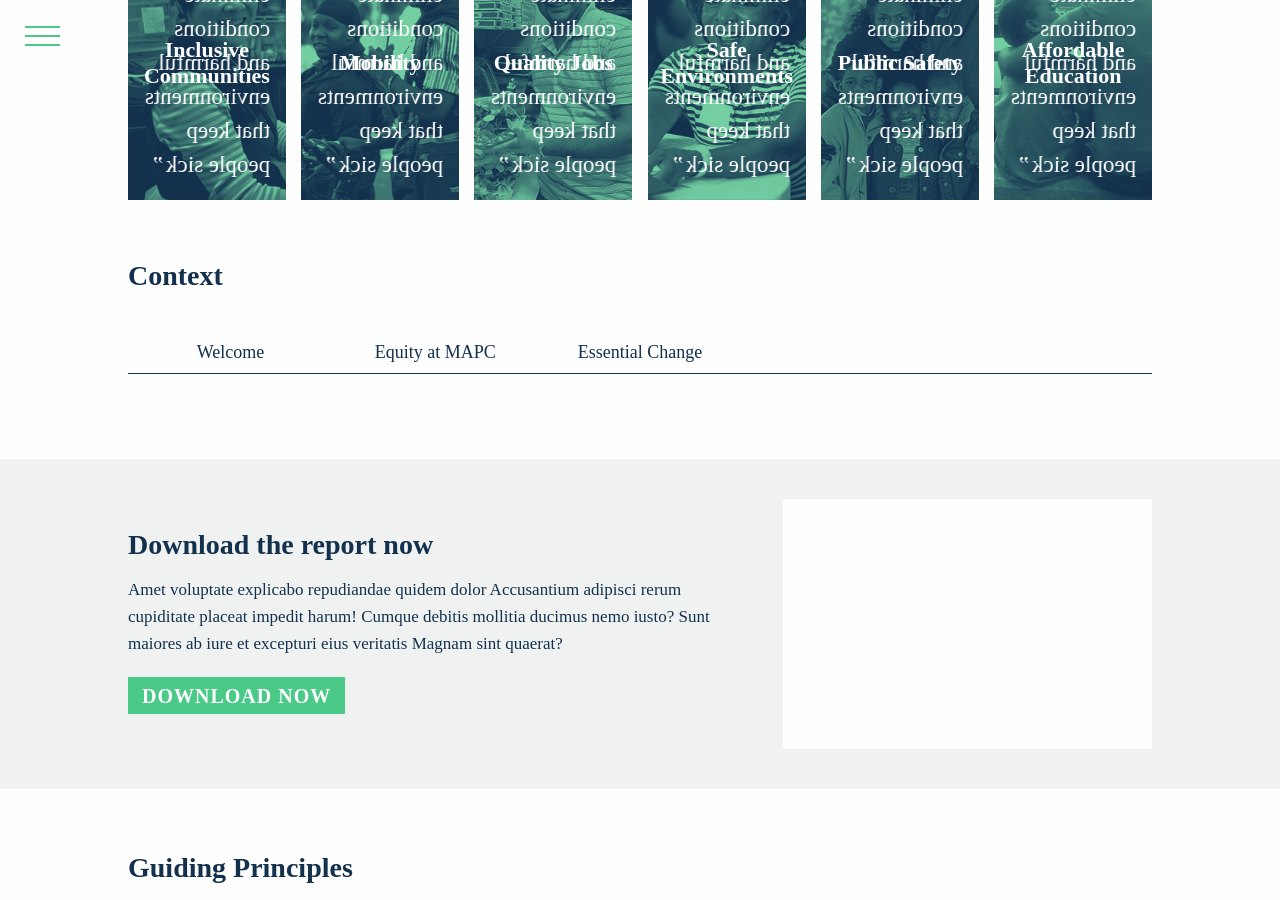
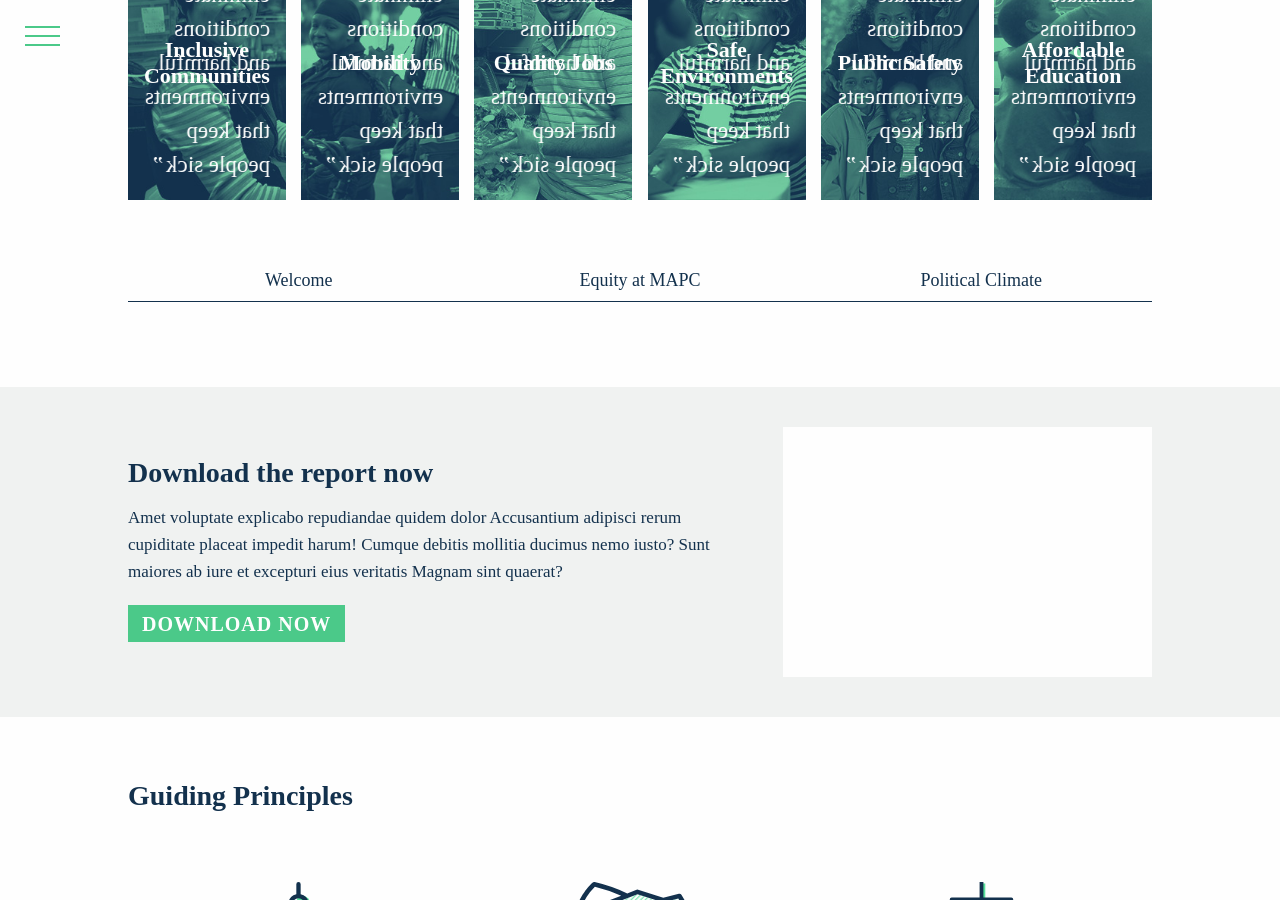
Before and after one commit to MAPC/stateofequity, a Jekyll site: the page built from index.markdown, in a window 1280 px wide and 900 px high, scrolled down 860 px. Built offline with Jekyll 4.4.1, drawn with Linux system fonts in a browser that asks for light colours; some web fonts are replaced; a script that is not in the unit is left out; some of the changed lines change nothing that is shown.

Commit message:
Updated Index

```diff
--- a/index.markdown
+++ b/index.markdown
@@ -12,8 +12,11 @@ section_1:
     generations. Society will be stronger when the promise in all of us is actualized.\\\n>
     \n> *With inspiration from: Policy Link, King County Office of Equity and Social
     Justice*"
-section_2:
-  title: Context
+subsection:
+  title: Download the report now
+  text: Amet voluptate explicabo repudiandae quidem dolor Accusantium adipisci rerum
+    cupiditate placeat impedit harum! Cumque debitis mollitia ducimus nemo iusto?
+    Sunt maiores ab iure et excepturi eius veritatis Magnam sint quaerat?
 disparities:
 - title: Welcome
   text: "The Metropolitan Area Planning Council (MAPC) is the regional planning agency
@@ -82,21 +85,12 @@ disparities:
     the draft of policy recommendations, we had to pass it through our internal approval
     process which includes bringing it to our Legislative Committee, and then Executive
     Committee.\n"
-- title: Essential Change
+- title: Political Climate
   text: The current political climate at the federal level has become more partisan
     and grid locked over the past few months. This however, reinforces the importance
     of being politically involved at the municipal and state level. Policymakers now
     have a unique opportunity to take back some of the responsibility that at times
     was defaulted to federal entities.
-- title:
-  text:
-- title:
-  text:
-subsection:
-  title: Download the report now
-  text: Amet voluptate explicabo repudiandae quidem dolor Accusantium adipisci rerum
-    cupiditate placeat impedit harum! Cumque debitis mollitia ducimus nemo iusto?
-    Sunt maiores ab iure et excepturi eius veritatis Magnam sint quaerat?
 section_3:
   title: Guiding Principles
 principles:
```
